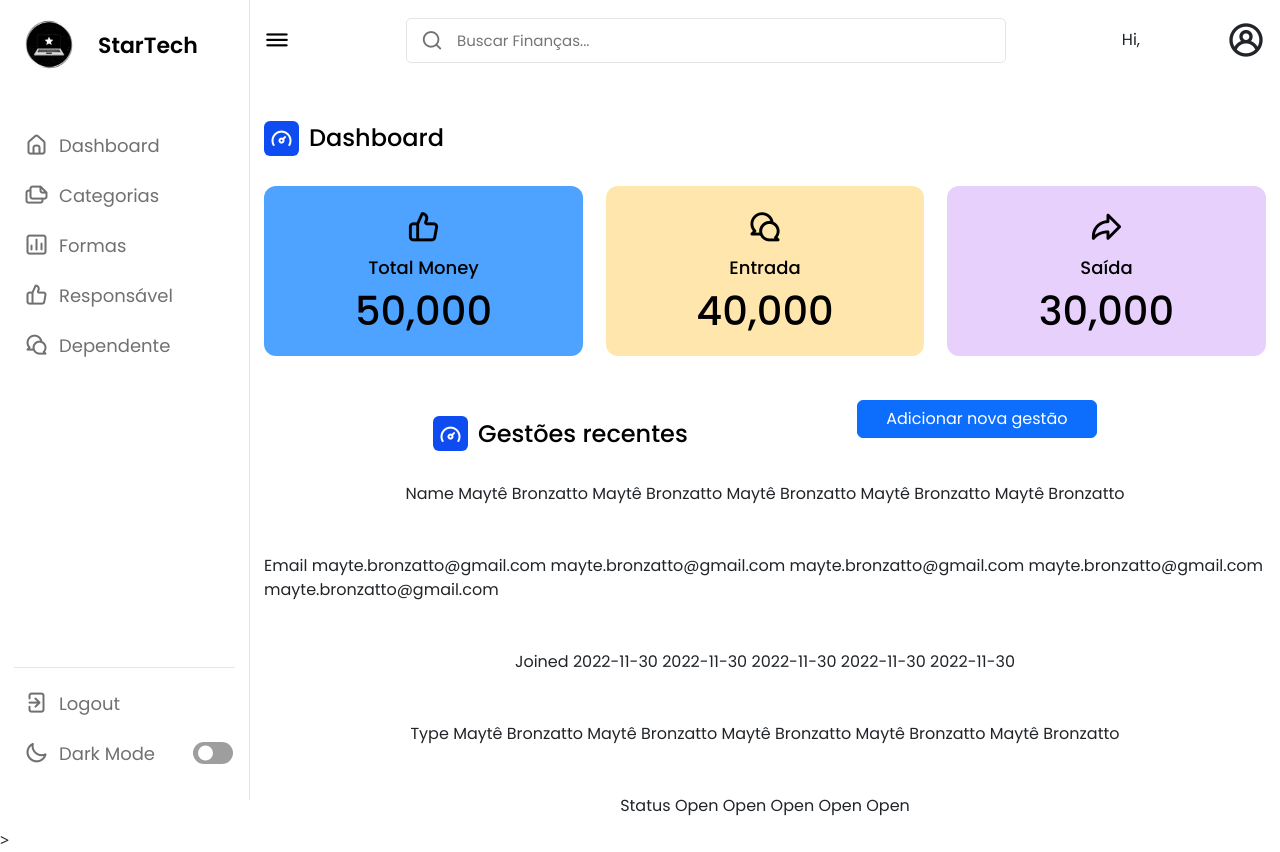
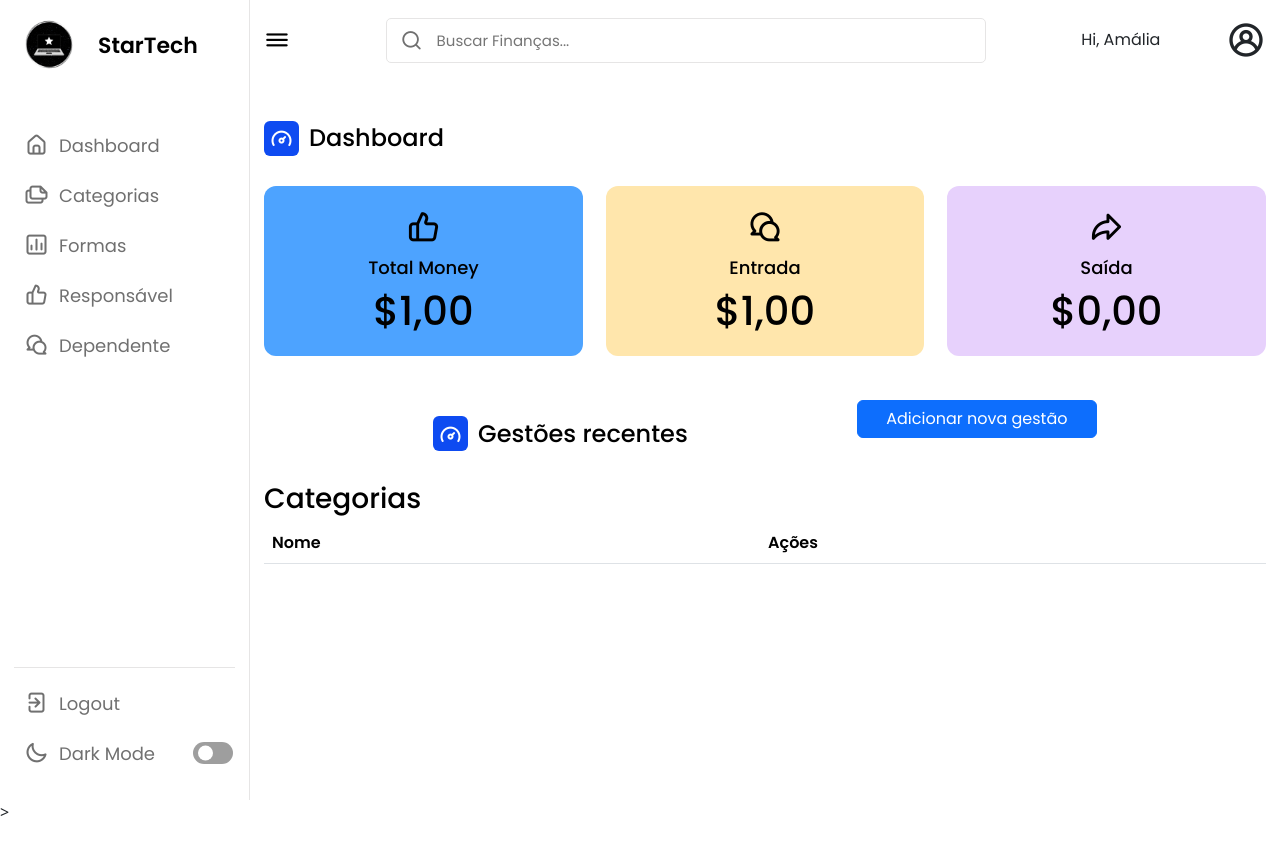
Before and after one commit to amalia-coelho/gestao_financeira, a PHP site: page /categorias.php in a window 1280 px wide. After the commit the page ends 816 px from the top, so only its background shows below. Run offline with PHP 8.4, Linux system fonts and the light colour scheme; a user stored in the database is signed in; data comes from the database, SQL or seed files in the repository; both versions use the stored data as it was after the commit; tables that the repository leaves empty hold one stand-in row (values such as "Sample post"); lists and menus that the app fills with data are empty; some libraries are stand-ins or nearby versions; grey boxes are pictures that could not be loaded.

Commit message:
dashboard dinâmico
os boards de valor gasto, ganho e disponível esta funcionando

```diff
--- a/categorias.php
+++ b/categorias.php
@@ -11,18 +11,27 @@
     <meta http-equiv="X-UA-Compatible" content="IE=edge">
     <meta name="viewport" content="width=device-width, initial-scale=1.0">
     <title>Gestão de Finanças</title>
+
     <!----======== CSS ======== -->
     <link rel="stylesheet" href="css/homepag.css">
+
     <!-- BOOSTRAP -->
-        <link href="https://cdn.jsdelivr.net/npm/bootstrap@5.2.3/dist/css/bootstrap.min.css" rel="stylesheet" integrity="sha384-rbsA2VBKQhggwzxH7pPCaAqO46MgnOM80zW1RWuH61DGLwZJEdK2Kadq2F9CUG65" crossorigin="anonymous">
+    <link href="https://cdn.jsdelivr.net/npm/bootstrap@5.2.3/dist/css/bootstrap.min.css" rel="stylesheet" integrity="sha384-rbsA2VBKQhggwzxH7pPCaAqO46MgnOM80zW1RWuH61DGLwZJEdK2Kadq2F9CUG65" crossorigin="anonymous">
 
 
     <!----===== BootStrap 5 CSS ===== -->
-
-         <link href="https://cdn.jsdelivr.net/npm/bootstrap@5.3.0-alpha2/dist/css/bootstrap.min.css" rel="stylesheet" integrity="sha384-aFq/bzH65dt+w6FI2ooMVUpc+21e0SRygnTpmBvdBgSdnuTN7QbdgL+OapgHtvPp" crossorigin="anonymous">
+    <link href="https://cdn.jsdelivr.net/npm/bootstrap@5.3.0-alpha2/dist/css/bootstrap.min.css" rel="stylesheet" integrity="sha384-aFq/bzH65dt+w6FI2ooMVUpc+21e0SRygnTpmBvdBgSdnuTN7QbdgL+OapgHtvPp" crossorigin="anonymous">
 
     <!----===== Iconscout CSS ===== -->
     <link rel="stylesheet" href="https://unicons.iconscout.com/release/v4.0.0/css/line.css">
+
+    <!-- Import jquery -->
+    <script src="js/jquery-3.6.1.min.js"></script>
+
+    <!-- jquery -->
+    <script type="text/javascript">
+        $(document).
+    </script>
 </head>
 <body>
     <nav>
@@ -91,7 +100,7 @@
                 <input type="text" placeholder="Buscar Finanças...">
             </div>
 
-            <span class="name-profile">Hi, <!--<< ?php echo $_SESSION['nome'];?> --></span>
+            <span class="name-profile">Hi, <?php echo $_SESSION['nome'];?> </span>
             <i class="uil uil-user-circle"></i>
         </div>
 
@@ -105,17 +114,46 @@
                     <div class="box box1">
                         <i class="uil uil-thumbs-up"></i>
                         <span class="text">Total Money</span>
-                        <span class="number">50,000</span>
+                        <?php
+                            require('php/conexao.php');
+                            $total = 0;
+                            $sql_total = "SELECT vl_lancamentos, id_tipo_registro FROM tb_lancamento WHERE id_usuario =".$_SESSION['cd'];
+
+                            foreach ($conn->query($sql_total) as $row){
+                                if ($row['id_tipo_registro'] == 1){
+                                    $total += $row['vl_lancamentos'];
+                                }else{
+                                    $total -= $row['vl_lancamentos'];
+                                }
+                            }
+                            echo "<span class='number'>$".number_format($total, 2, ',', '.')."</span>";
+                        ?>
                     </div>
                     <div class="box box2">
                         <i class="uil uil-comments"></i>
                         <span class="text">Entrada</span>
-                        <span class="number">40,000</span>
+                        <?php
+                            $ganho = 0;
+                            $sql_ganho = "SELECT vl_lancamentos FROM tb_lancamento WHERE id_usuario =".$_SESSION['cd']." AND id_tipo_registro = 1";
+
+                            foreach ($conn->query($sql_ganho) as $row){
+                                $ganho += $row['vl_lancamentos'];
+                            }
+                            echo "<span class='number'>$".number_format($ganho, 2, ',', '.')."</span>";
+                        ?>
                     </div>
                     <div class="box box3">
                         <i class="uil uil-share"></i>
                         <span class="text">Saída</span>
-                        <span class="number">30,000</span>
+                        <?php
+                            $gasto = 0;
+                            $sql_gasto = "SELECT vl_lancamentos FROM tb_lancamento WHERE id_usuario =".$_SESSION['cd']." AND id_tipo_registro = 2";
+
+                            foreach ($conn->query($sql_gasto) as $row){
+                                $gasto += $row['vl_lancamentos'];
+                            }
+                            echo "<span class='number'>$".number_format($gasto, 2, ',', '.')."</span>";
+                        ?>
                     </div>
                 </div>
             </div>
@@ -148,31 +186,6 @@
                             <label style="color: #000" for="editora">Editora</label>
 
                         </div>
-                        <div class="form-floating mb-3">
-                            <input type="text" class="form-control form-control-sm editora" id="floatingInput" placeholder="name@example.com" name="editora">
-                            <label style="color: #000" for="editora">Editora</label>
-
-                        </div>
-                        <div class="form-floating mb-3">
-                            <input type="text" class="form-control form-control-sm editora" id="floatingInput" placeholder="name@example.com" name="editora">
-                            <label style="color: #000" for="editora">Editora</label>
-
-                        </div>
-                        <div class="form-floating mb-3">
-                            <input type="text" class="form-control form-control-sm editora" id="floatingInput" placeholder="name@example.com" name="editora">
-                            <label style="color: #000" for="editora">Editora</label>
-
-                        </div>
-                        <div class="form-floating mb-3">
-                            <input type="text" class="form-control form-control-sm editora" id="floatingInput" placeholder="name@example.com" name="editora">
-                            <label style="color: #000" for="editora">Editora</label>
-
-                        </div>
-                        <div class="form-floating mb-3">
-                            <input type="text" class="form-control form-control-sm editora" id="floatingInput" placeholder="name@example.com" name="editora">
-                            <label style="color: #000" for="editora">Editora</label>
-
-                        </div>
                   </div>
                   <div class="modal-footer">
                       <button type="button" class="btn btn-danger">Concluir</button>
@@ -186,45 +199,25 @@
                 </div>
 
                 <div class="activity-data">
-                    <div class="data names">
-                        <span class="data-title">Name</span>
-                        <span class="data-list">Maytê Bronzatto</span>
-                        <span class="data-list">Maytê Bronzatto</span>
-                        <span class="data-list">Maytê Bronzatto</span>
-                        <span class="data-list">Maytê Bronzatto</span>
-                        <span class="data-list">Maytê Bronzatto</span>
-                    </div>
-                    <div class="data email">
-                        <span class="data-title">Email</span>
-                        <span class="data-list">mayte.bronzatto@gmail.com</span>
-                        <span class="data-list">mayte.bronzatto@gmail.com</span>
-                        <span class="data-list">mayte.bronzatto@gmail.com</span>
-                        <span class="data-list">mayte.bronzatto@gmail.com</span>
-                        <span class="data-list">mayte.bronzatto@gmail.com</span>
-                    </div>
-                    <div class="data joined">
-                        <span class="data-title">Joined</span>
-                        <span class="data-list">2022-11-30</span>
-                        <span class="data-list">2022-11-30</span>
-                        <span class="data-list">2022-11-30</span>
-                        <span class="data-list">2022-11-30</span>
-                        <span class="data-list">2022-11-30</span>
-                    </div>
-                    <div class="data type">
-                        <span class="data-title">Type</span>
-                        <span class="data-list">Maytê Bronzatto</span>
-                        <span class="data-list">Maytê Bronzatto</span>
-                        <span class="data-list">Maytê Bronzatto</span>
-                        <span class="data-list">Maytê Bronzatto</span>
-                        <span class="data-list">Maytê Bronzatto</span>
-                    </div>
-                    <div class="data status">
-                        <span class="data-title">Status</span>
-                        <span class="data-list">Open</span>
-                        <span class="data-list">Open</span>
-                        <span class="data-list">Open</span>
-                        <span class="data-list">Open</span>
-                        <span class="data-list">Open</span>
+                    <div class="table dependentes">
+                        <h3>Categorias</h3>
+                            <table class="table">
+                                <thead class="thead-dark bg-dark text-white">
+                                    <tr>
+                                        <th scope="col">Nome</th>
+                                        <th scope="col">Ações</th>
+                                    </tr>
+                                </thead>
+                            <tbody>
+                            <?php
+                                $sql_categoria = "SELECT * FROM tb_categoria WHERE id_usuario_busca = NULL OR id_usuario_busca = ".$_SESSION['cd'];
+
+                                foreach ($conn->query($sql_categoria) as $categorias) {
+                                    echo "<tr><td>" . $categorias['nm_categoria'] . "</td><td>Futuramente...</td>";
+                                }
+                            ?>
+                            </tbody>
+                        </table>
                     </div>
                 </div>
             </div>
--- a/php/script_lancamento.php
+++ b/php/script_lancamento.php
@@ -3,7 +3,7 @@
         session_start();
         include('conexao.php');
 
-            $stmt = $conn->prepare("INSERT INTO tb_lancamento (ds_lancamento, dt_lancamento, vl_lancamentos, id_usuario, id_categoria, id_forma_pagto, id_responsavel) VALUES(:descricao, :data_lancamento, :valor, :usuario, :categoria, :forma_pagto, :responsavel)");
+            $stmt = $conn->prepare("INSERT INTO tb_lancamento (ds_lancamento, dt_lancamento, vl_lancamentos, id_usuario, id_categoria, id_forma_pagto, id_responsavel, id_tipo_registro) VALUES(:descricao, :data_lancamento, :valor, :usuario, :categoria, :forma_pagto, :responsavel, :tipo_registro)");
             $stmt->execute(array(
                 ':descricao' => $_POST['descricao'],
                 ':data_lancamento' => $_POST['data'],
@@ -11,7 +11,8 @@
                 ':usuario' => $_SESSION['cd'],
                 ':categoria' => $_POST['categoria'],
                 ':forma_pagto' => $_POST['pagamento'],
-                ':responsavel' => $_POST['responsavel']
+                ':responsavel' => $_POST['responsavel'],
+                ':tipo_registro' => $_POST['tipo_registro'],
             ));
 
             echo "Registro cadastrado com sucesso!";
```
Also changed, not shown: dependentes.php (+32 -3 lines), gerenciamento.sql (+11 -0 lines), home.php (+50 -7 lines).
